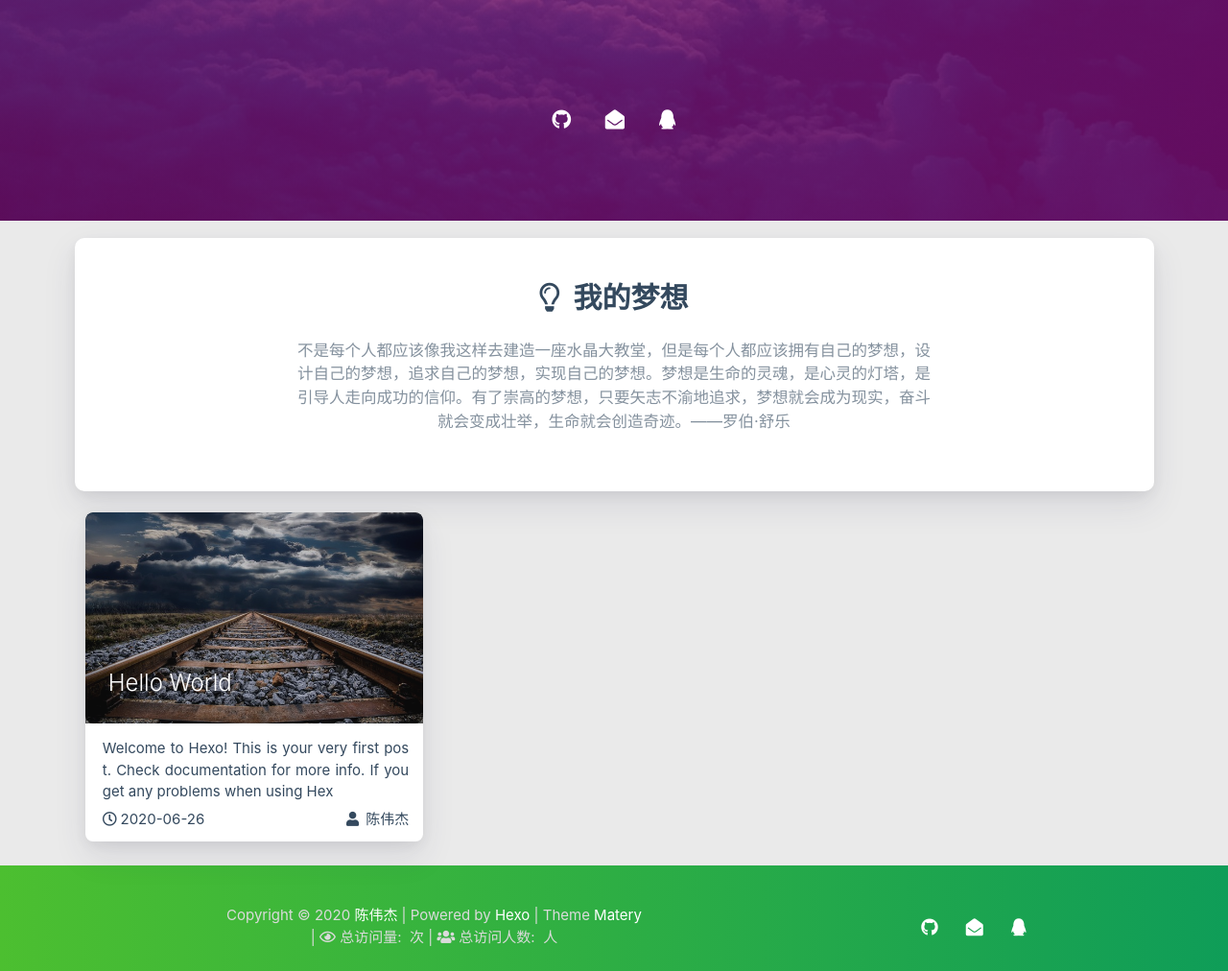
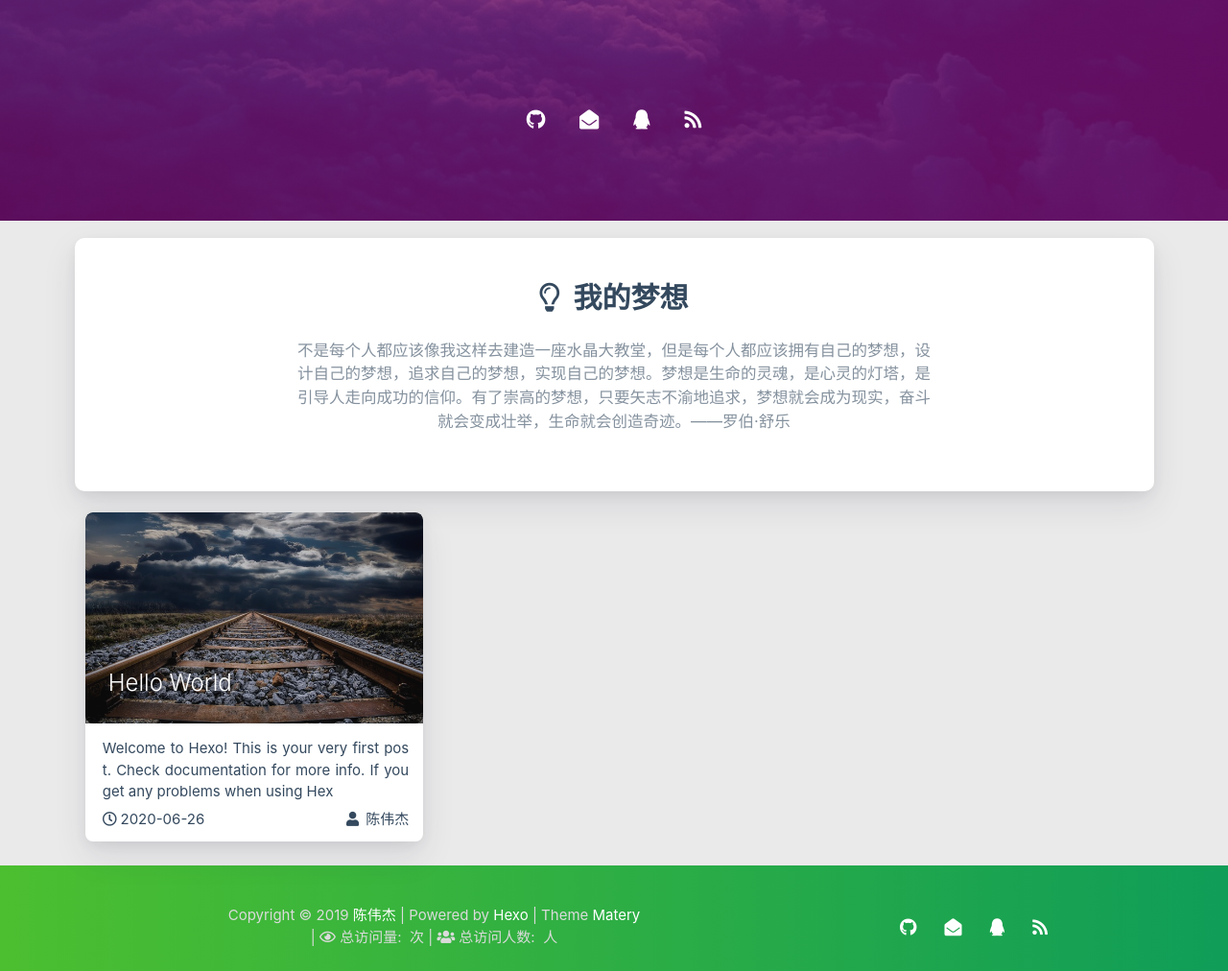
Before and after one commit to godtrue/godtrue.github.io, a plain HTML site: page index.html in a window 1280 px wide. Shown: the part 570-1582 px from the top of the page at 96% size. Drawn offline with nearby package versions, Linux system fonts and the light colour scheme; some packages are replaced by stand-ins of ours; no server answers; a script that the page names is missing.

Commit message:
Site updated: 2020-06-27 01:11:12

```diff
--- a/index.html
+++ b/index.html
@@ -397,19 +397,19 @@
                 </a>
 
 
-                    <a href="https://github.com/godtrue" class="waves-effect waves-light btn" target="_blank">
+                    <a href="https://github.com/blinkfox/hexo-theme-matery" class="waves-effect waves-light btn" target="_blank">
                         <i class="fab fa-github-alt"></i>Github
                     </a>
 
             </div>
             <div class="cover-social-link">
-    <a href="https://github.com/godtrue" class="tooltipped" target="_blank" data-tooltip="访问我的GitHub" data-position="top" data-delay="50">
+    <a href="https://github.com/blinkfox" class="tooltipped" target="_blank" data-tooltip="访问我的GitHub" data-position="top" data-delay="50">
         <i class="fab fa-github"></i>
     </a>
 
 
 
-    <a href="mailto:1614867758@qq.com" class="tooltipped" target="_blank" data-tooltip="邮件联系我" data-position="top" data-delay="50">
+    <a href="mailto:1181062873@qq.com" class="tooltipped" target="_blank" data-tooltip="邮件联系我" data-position="top" data-delay="50">
         <i class="fas fa-envelope-open"></i>
     </a>
 
@@ -419,7 +419,7 @@
 
 
 
-    <a href="tencent://AddContact/?fromId=50&fromSubId=1&subcmd=all&uin=1614867758" class="tooltipped" target="_blank" data-tooltip="QQ联系我: 1614867758" data-position="top" data-delay="50">
+    <a href="tencent://AddContact/?fromId=50&fromSubId=1&subcmd=all&uin=1181062873" class="tooltipped" target="_blank" data-tooltip="QQ联系我: 1181062873" data-position="top" data-delay="50">
         <i class="fab fa-qq"></i>
     </a>
 
@@ -428,6 +428,10 @@
 
 
 
+
+    <a href="/atom.xml" class="tooltipped" target="_blank" data-tooltip="RSS 订阅" data-position="top" data-delay="50">
+        <i class="fas fa-rss"></i>
+    </a>
 
 </div>
         </div>
@@ -649,7 +653,7 @@
     <div class="container row center-align" style="margin-bottom: 0px !important;">
         <div class="col s12 m8 l8 copy-right">
             Copyright&nbsp;&copy;
-            <span id="year">2020</span>
+            <span id="year">2019</span>
             <a href="/about" target="_blank">陈伟杰</a>
             |&nbsp;Powered by&nbsp;<a href="https://hexo.io/" target="_blank">Hexo</a>
             |&nbsp;Theme&nbsp;<a href="https://github.com/blinkfox/hexo-theme-matery" target="_blank">Matery</a>
@@ -677,13 +681,13 @@
 
         </div>
         <div class="col s12 m4 l4 social-link social-statis">
-    <a href="https://github.com/godtrue" class="tooltipped" target="_blank" data-tooltip="访问我的GitHub" data-position="top" data-delay="50">
+    <a href="https://github.com/blinkfox" class="tooltipped" target="_blank" data-tooltip="访问我的GitHub" data-position="top" data-delay="50">
         <i class="fab fa-github"></i>
     </a>
 
 
 
-    <a href="mailto:1614867758@qq.com" class="tooltipped" target="_blank" data-tooltip="邮件联系我" data-position="top" data-delay="50">
+    <a href="mailto:1181062873@qq.com" class="tooltipped" target="_blank" data-tooltip="邮件联系我" data-position="top" data-delay="50">
         <i class="fas fa-envelope-open"></i>
     </a>
 
@@ -693,7 +697,7 @@
 
 
 
-    <a href="tencent://AddContact/?fromId=50&fromSubId=1&subcmd=all&uin=1614867758" class="tooltipped" target="_blank" data-tooltip="QQ联系我: 1614867758" data-position="top" data-delay="50">
+    <a href="tencent://AddContact/?fromId=50&fromSubId=1&subcmd=all&uin=1181062873" class="tooltipped" target="_blank" data-tooltip="QQ联系我: 1181062873" data-position="top" data-delay="50">
         <i class="fab fa-qq"></i>
     </a>
 
@@ -702,6 +706,10 @@
 
 
 
+
+    <a href="/atom.xml" class="tooltipped" target="_blank" data-tooltip="RSS 订阅" data-position="top" data-delay="50">
+        <i class="fas fa-rss"></i>
+    </a>
 
 </div>
     </div>
```
Also changed, not shown: 2020/06/26/hello-world/index.html (+8 -4 lines), archives/2020/06/index.html (+8 -4 lines), archives/2020/index.html (+8 -4 lines), archives/index.html (+8 -4 lines).
